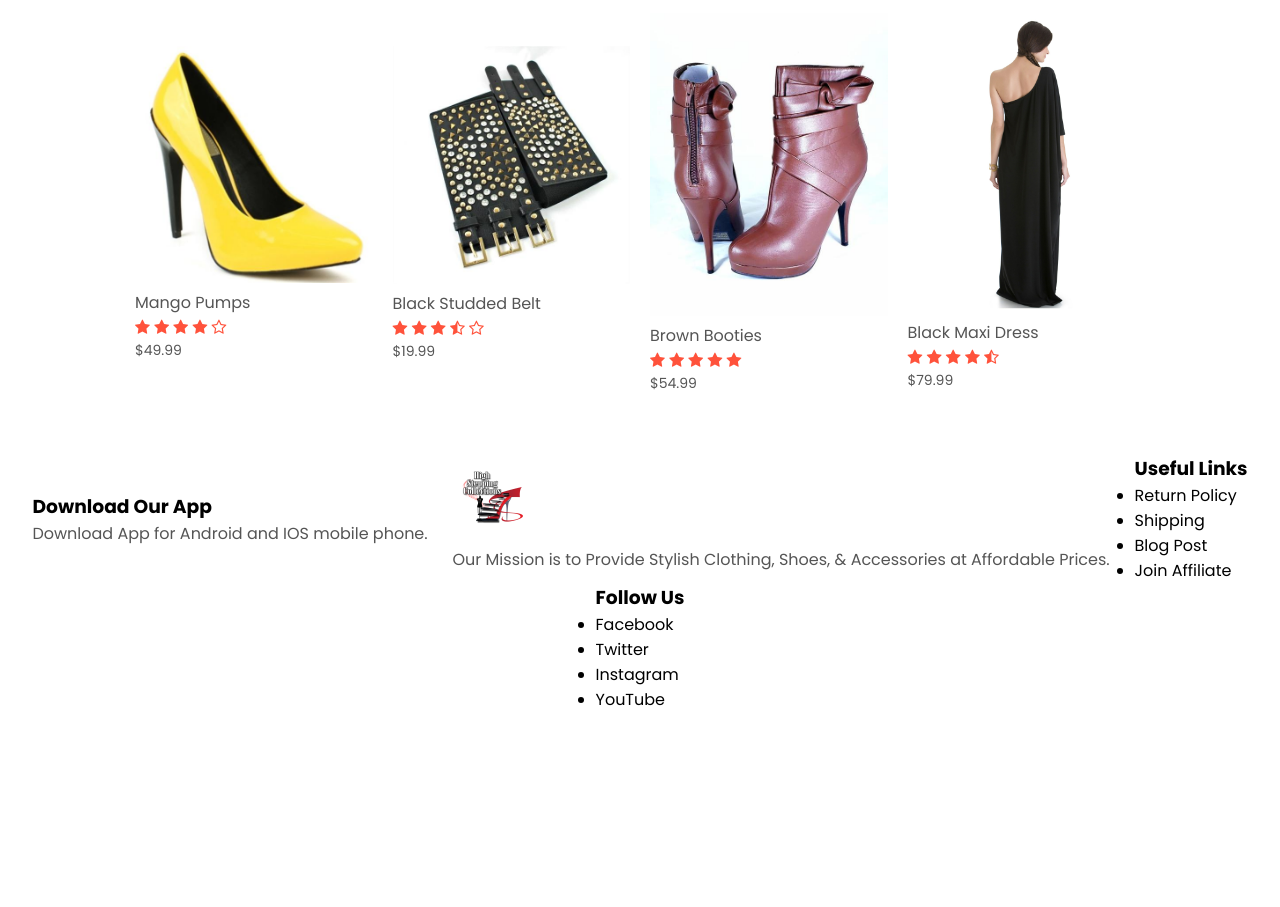
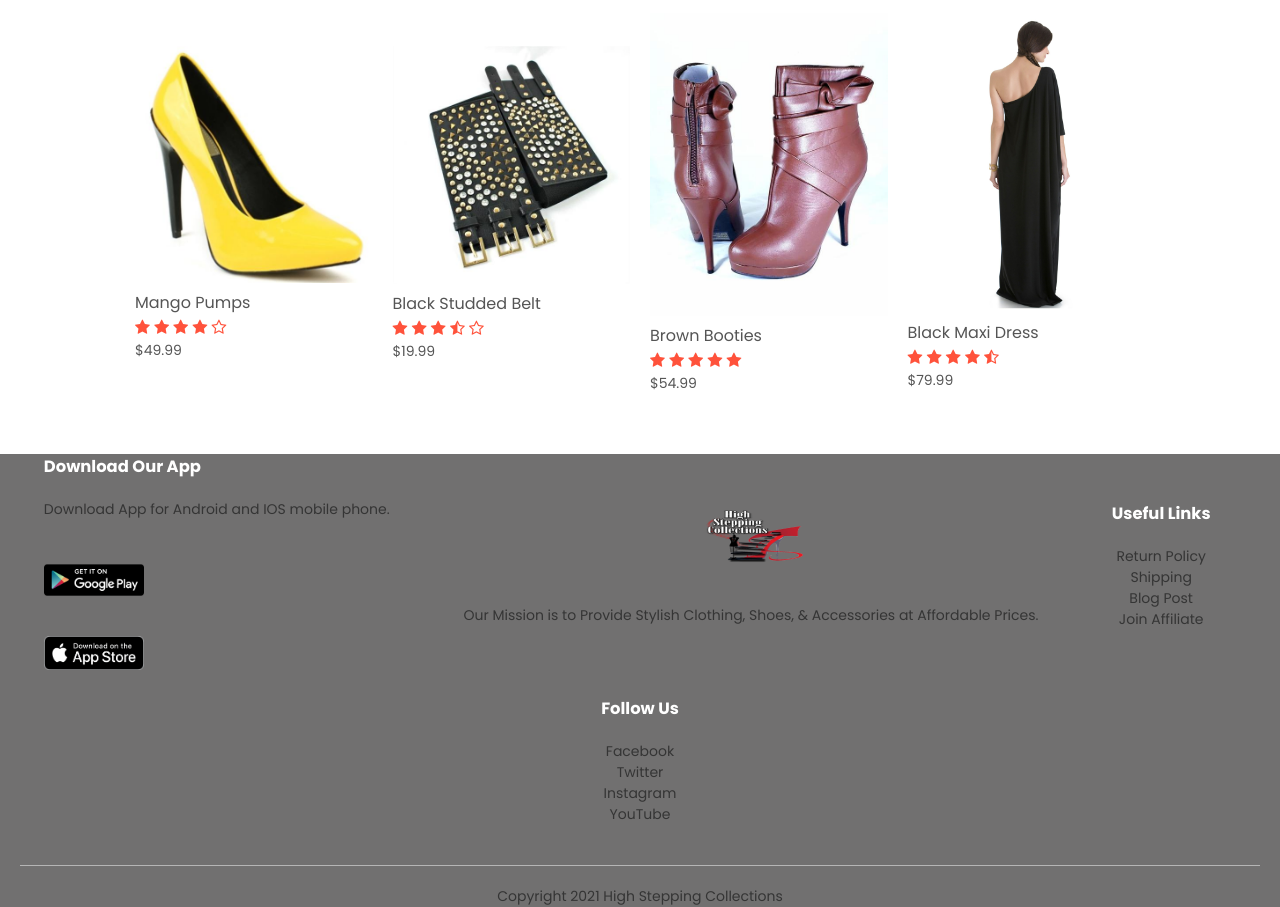
Before and after one commit to CanYouWoo/High-Stepping-Collections, a plain HTML site: page index.html in a window 1280 px wide. Shown: the part 1632-2539 px from the top of the page. Before the commit the page ends 2344 px from the top, so only its background shows below. Drawn offline with Linux system fonts and the light colour scheme.

Commit message:
fourth-commit

```diff
--- a/css/style.css
+++ b/css/style.css
@@ -162,3 +162,102 @@ h4{
 }
 
 /*------------footer-------------*/
+
+.footer{
+    background: rgb(113, 112, 112);
+    color: #8a8a8a;
+    font-size: 14px;
+    padding: 4x0px 0 20px;
+}
+
+.footer p{
+    color: #353535;
+}
+
+.footer h3{
+    color: #fff;
+    margin-bottom: 20px;
+}
+
+.footer-col-1, .footer-col-2, .footer-col-3, .footer-col-4{
+    min-width: 150px;
+    margin-bottom: 20px;
+}
+
+.footer-col-1{
+    flex-basis: 30%;
+}
+
+.footer-col-2{
+    flex-basis: 1;
+    text-align: center;
+}
+
+.footer-col-2 img{
+    width: 120px;
+    margin-bottom: 20px;
+}
+
+.footer-col-3, .footer-col-4{
+    flex-basis: 12%;
+    text-align: center;
+}
+
+ul{
+    list-style-type: none;
+    color: #353535;
+}
+
+.app-logo{
+    margin-top: 10px;
+    width: 100px;
+}
+
+.app-logo img{
+    width: 100px;
+}
+
+.footer hr{
+    border: none;
+    background: #b5b5b5;
+    height: 1px;
+    margin: 20px 0;
+}
+
+.copyright{
+    text-align: center;
+}
+
+.menu-icon{
+    width: 28px;
+    margin-left: 20px;
+    display: none;
+
+}
+
+/*------------media query for menu-------------*/
+
+@media only screen and (max-width: 800px){
+    nav ul{
+        position: absolute;
+        top: 0px;
+        left: 0;
+        background: #333;
+        width: 100%;
+    }
+
+    nav ul li{
+        margin-right: 50px;
+        margin-top: 0px;
+        margin-bottom: 0px;
+    }
+
+    nav ul li a{
+        color: #fff;
+    }
+
+    .menu-icon{
+        display: block;
+        cursor: pointer;
+    }
+}
--- a/index.html
+++ b/index.html
@@ -26,7 +26,7 @@
                 <img src="images/logo.png" alt="HSC Logo" width=200px>
             </div>
             <nav>
-                <ul>
+                <ul id="menuItems">
                     <li><a href="">Home</a></li>
                     <li><a href="">Products</a></li>
                     <li><a href="">About</a></li>
@@ -35,6 +35,7 @@
                 </ul>
             </nav>
             <img src="images/cart.png" width="25px" height="25px">
+            <img src="images/icons8-menu-24.png" class="menu-icon" onclick="menuToggle()">
         </div>
         <div class="row">
             <div class="col-2">
@@ -132,6 +133,10 @@
             <div class="footer-col-1">
                 <h3>Download Our App</h3>
                 <p> Download App for Android and IOS mobile phone.</p>
+                <div class="app-logo">
+                    <img src="images/google-play-png-logo-3799.png">
+                    <img src="images/5a902db97f96951c82922874.png">
+                </div>
             </div>
             <div class="footer-col-2">
                 <img src="images/logo.png" width="75px" height="75px" >
@@ -156,11 +161,14 @@
                 </ul>
             </div>
         </div>
+        <hr>
+        <p class="copyright">Copyright 2021 High Stepping Collections</p>
     </div>
 </div>
 
+<!---js for toggle menu--->
 
-<footer></footer>
+
 
 <script src="js/scripts.js"></script>
 </body>
--- a/js/scripts.js
+++ b/js/scripts.js
@@ -0,0 +1,14 @@
+var menuItems = document.getElementById("menuItems")
+
+menuItems.style.maxHeight = "0px";
+
+function menuToggle(){
+    if(menuItems.style.maxHeight == "0px")
+    {
+        menuItems.style.maxHeight = "200px";
+    }
+    else
+    {
+        menuItems.style.maxHeight = "0px";
+    }
+}
```
Also changed, not shown: images/5a902db97f96951c82922874.png (added), images/google-play-png-logo-3799.png (added), images/icons8-menu-24.png (added), 1 other file.
